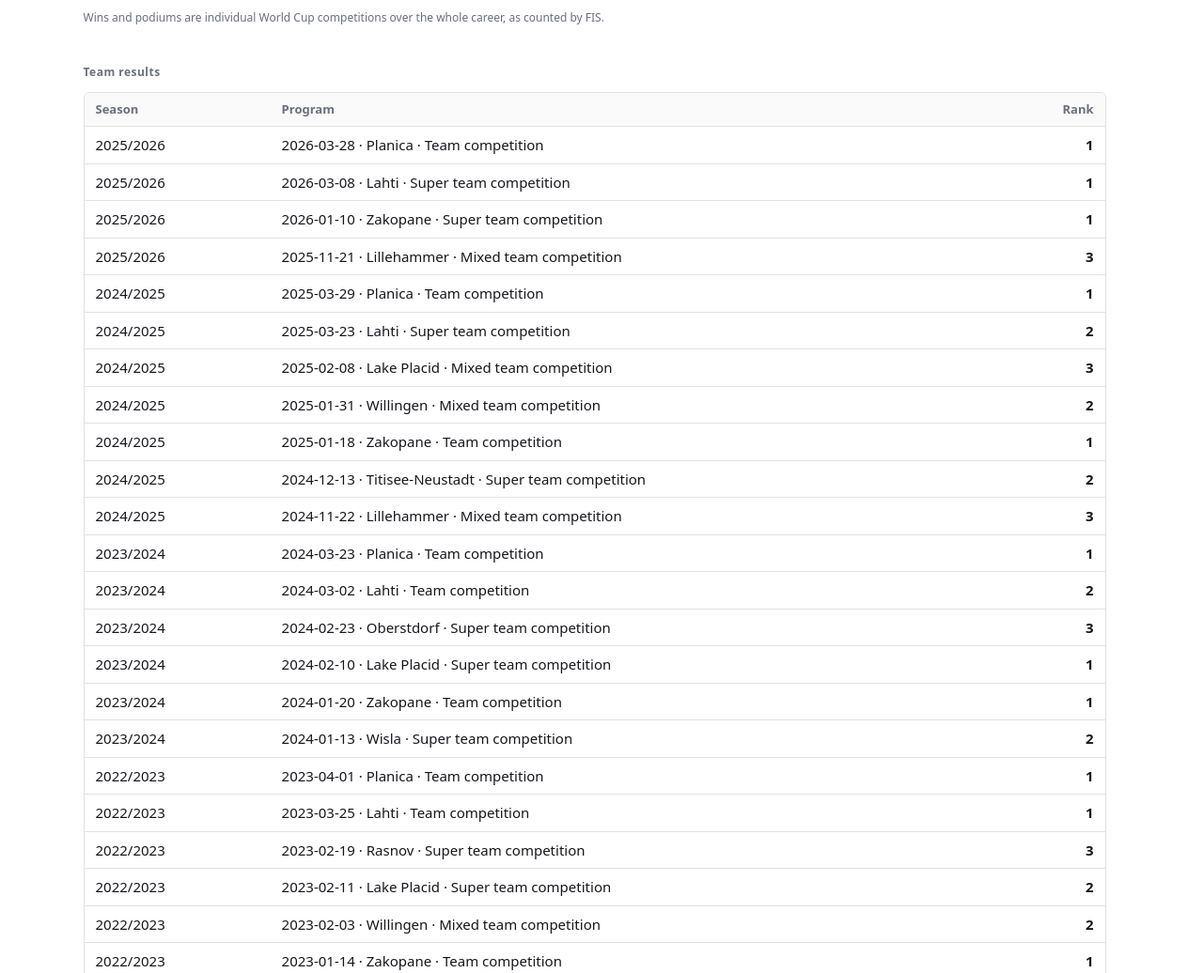
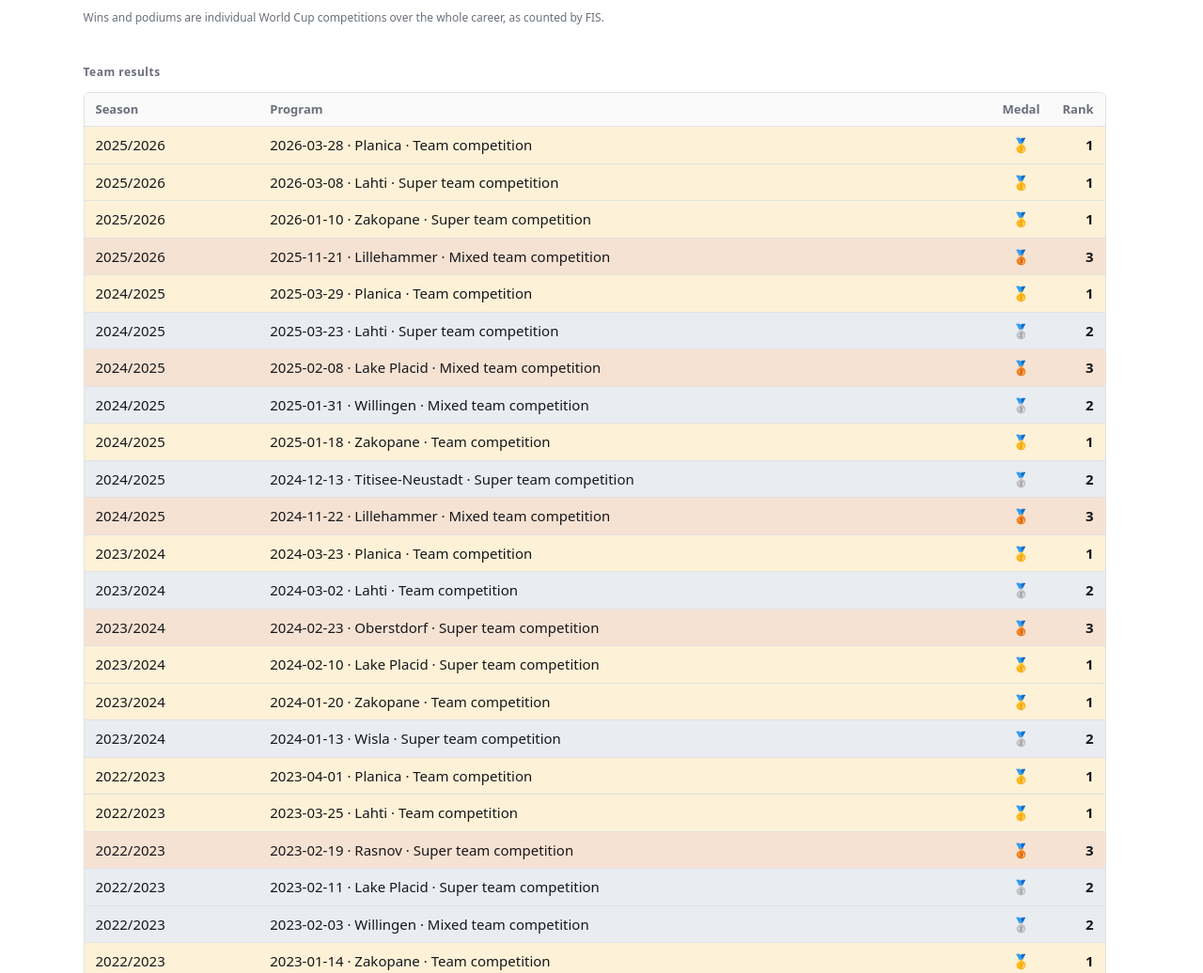
Before and after one commit to piecioshka/skoki-narciarskie, an Astro site: page /en/nations/aut in a window 1280 px wide. Shown: the part 4091-5127 px from the top of the page at 94% size. Built offline with nearby package versions, Linux system fonts and the light colour scheme; Astro itself is replaced by a stand-in of ours.

Commit message:
feat: color team podium rows and add a medal column

```diff
--- a/src/i18n/index.ts
+++ b/src/i18n/index.ts
@@ -122,6 +122,9 @@ interface Dictionary {
   trophies: string;
   teamResults: string;
   teamResultsNote: (range: string) => string;
+  medal: string;
+  /** Names of the medals for places 1, 2 and 3. */
+  medalNames: [string, string, string];
   pastWinners: string;
   pastIndividual: string;
   pastTeam: string;
@@ -312,6 +315,8 @@ const pl: Dictionary = {
   teamResults: 'Wyniki drużyny',
   teamResultsNote: (range) =>
     `Miejsca na podium konkursów drużynowych w sezonach ${range}.`,
+  medal: 'Medal',
+  medalNames: ['Złoty medal', 'Srebrny medal', 'Brązowy medal'],
   pastWinners: 'Ostatni zwycięzcy',
   pastIndividual: 'Konkursy indywidualne',
   pastTeam: 'Konkursy drużynowe',
@@ -514,6 +519,8 @@ const en: Dictionary = {
   teamResults: 'Team results',
   teamResultsNote: (range) =>
     `Podium places in team competitions in the ${range} seasons.`,
+  medal: 'Medal',
+  medalNames: ['Gold medal', 'Silver medal', 'Bronze medal'],
   pastWinners: 'Recent winners',
   pastIndividual: 'Individual competitions',
   pastTeam: 'Team competitions',
--- a/src/pages/[lang]/nations/[nation]/index.astro
+++ b/src/pages/[lang]/nations/[nation]/index.astro
@@ -33,6 +33,13 @@ interface Props {
   lang: Lang;
   summary: NationSummary;
 }
+
+/** Row class and emoji for places 1, 2 and 3. */
+const MEDALS = [
+  { rowClass: 'table__row--gold', emoji: '🥇' },
+  { rowClass: 'table__row--silver', emoji: '🥈' },
+  { rowClass: 'table__row--bronze', emoji: '🥉' },
+];
 
 const { lang, summary } = Astro.props;
 const dict = t(lang);
@@ -256,6 +263,9 @@ const resultsRange = `${formatSeasonLabel(archive[archive.length - 1] ?? '')} -
               <th class="table__cell" scope="col">
                 {dict.program}
               </th>
+              <th class="table__cell table__cell--medal" scope="col">
+                {dict.medal}
+              </th>
               <th class="table__cell table__cell--number" scope="col">
                 {dict.rank}
               </th>
@@ -263,7 +273,9 @@ const resultsRange = `${formatSeasonLabel(archive[archive.length - 1] ?? '')} -
           </thead>
           <tbody>
             {summary.teamResults.map((result) => (
-              <tr class="table__row">
+              <tr
+                class:list={['table__row', MEDALS[result.rank - 1]?.rowClass]}
+              >
                 <td class="table__cell">
                   {formatSeasonLabel(result.seasonId)}
                 </td>
@@ -274,6 +286,15 @@ const resultsRange = `${formatSeasonLabel(archive[archive.length - 1] ?? '')} -
                   >
                     {`${result.date} · ${result.city} · ${dict.kinds[result.kind]}`}
                   </a>
+                </td>
+                <td class="table__cell table__cell--medal">
+                  <span
+                    class="medal"
+                    role="img"
+                    aria-label={dict.medalNames[result.rank - 1]}
+                  >
+                    {MEDALS[result.rank - 1]?.emoji}
+                  </span>
                 </td>
                 <td class="table__cell table__cell--number table__cell--strong">
                   {result.rank}
--- a/src/styles/global.css
+++ b/src/styles/global.css
@@ -10,6 +10,8 @@
   --brand-on-soft: #173ea8;
   --gold-soft: #fdf1d7;
   --gold-on-soft: #7a4d00;
+  --silver-soft: #e9ecf1;
+  --bronze-soft: #f6e2d2;
   --live: #d9202f;
   --live-soft: #fde8ea;
 }
@@ -21,6 +23,8 @@
   --brand-on-soft: #b9cfff;
   --gold-soft: #3a2e12;
   --gold-on-soft: #f7c66b;
+  --silver-soft: #2b3039;
+  --bronze-soft: #3d2819;
   --live: #ff6b78;
   --live-soft: #40191e;
 }
@@ -864,6 +868,26 @@ th.table__cell {
   background: var(--brand-soft);
 }
 
+/* Podium places: the row takes the color of its medal. */
+
+.table__row--gold {
+  background: var(--gold-soft);
+}
+
+.table__row--silver {
+  background: var(--silver-soft);
+}
+
+.table__row--bronze {
+  background: var(--bronze-soft);
+}
+
+.table__cell--medal {
+  width: 1%;
+  text-align: center;
+  white-space: nowrap;
+}
+
 .table__cell--number {
   width: 1%;
   text-align: right;
```
Also changed, not shown: e2e/specs/pages.spec.ts (+15 -0 lines).
